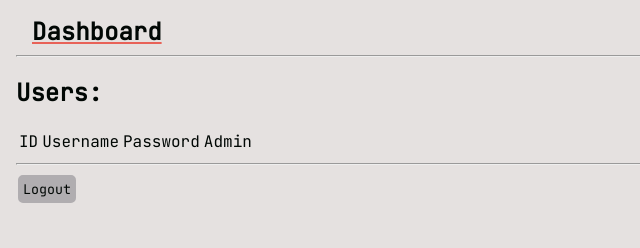
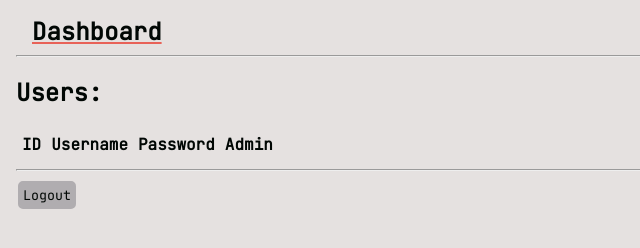
Before and after one commit to Marco4413/FileShare-Lite, a website: page src/static/dashboard/admin/index.html in a window 1280 px wide. Shown: the whole page, without its empty margins (0-640 px from the left). Drawn offline with Linux system fonts and the light colour scheme; no server answers.

Commit message:
Changed table style

```diff
--- a/src/static/css/base.css
+++ b/src/static/css/base.css
@@ -43,6 +43,10 @@ nav > a {
     background-color: var(--background-color-selected);
 }
 
+thead { font-weight: bold; }
+th { font-weight: bold; }
+th, td { padding: .25em; }
+
 .button, button, input {
     display: inline-block;
     margin: 2px;
```
